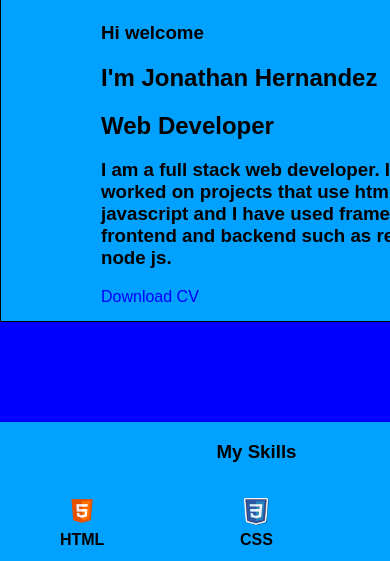
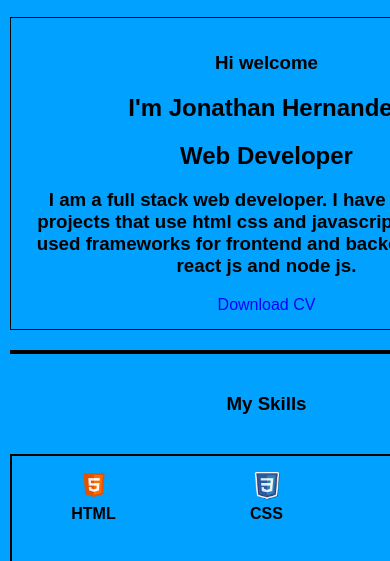
Before and after one commit to jonathanDavid1/portafolio2.0, a plain HTML site: page index.html in a window 390 px wide. Shown: the part 69-630 px from the top of the page. Drawn offline with Linux system fonts and the light colour scheme; a web font is replaced by a local one.

Commit message:
verifying mobile version

```diff
--- a/assets/css/about-me.css
+++ b/assets/css/about-me.css
@@ -1,9 +1,11 @@
 .about-me{
+    border: 2px solid black;
+    overflow: hidden;
     border: 1px solid black;
     border-color: black;
     height: auto;
     padding: 15px;
-    padding-left: 100px;
+    text-align: center;
 }
 .button {
     text-decoration: none;
--- a/assets/css/contact-me.css
+++ b/assets/css/contact-me.css
@@ -1,8 +1,10 @@
 .contact-me {
-    height: 100vh;
+    height: auto;
+    border: 2px solid black;
     display: flex;
     align-items: center;
     justify-content: space-evenly;
+    padding: 20px;
 }
 .contact-left {
     display: flex;
--- a/assets/css/nav.css
+++ b/assets/css/nav.css
@@ -1,5 +1,5 @@
 .nav {
-    width: 100%;
+    border: 2px solid back;
 }
 .nav-container {
     display: grid;
--- a/assets/css/projects.css
+++ b/assets/css/projects.css
@@ -1,5 +1,5 @@
 .projects {
-    background-color: blue;
-    height: 100px;
-    width: 100%;
+    border: 2px solid black;
+    height: auto;
+
 }
--- a/assets/css/responsive.css
+++ b/assets/css/responsive.css
@@ -10,12 +10,13 @@
 }
 
 .container {
+    width: 100%;
     margin: 0;
-    padding: 0;
-    width: 100%;
+    padding: 10px;
     display: grid;
-    grid-template-rows: auto auto auto auto;
-    grid-auto-rows: auto;
+    grid-template-columns: 1fr;
+    grid-template-rows: repeat(5, auto);
+    grid-gap: 20px;
     box-sizing: border-box;
     color: var(--primary-color);
     /* I chose this font from fonts.google.com */
--- a/assets/css/skills.css
+++ b/assets/css/skills.css
@@ -5,7 +5,7 @@
 
 .skills {
     height: auto;
-    width: 100%;
+    border: 2px solid black;
     display: grid;
     grid-template-columns: repeat(3, 1fr);
     grid-gap: 10px;
```
